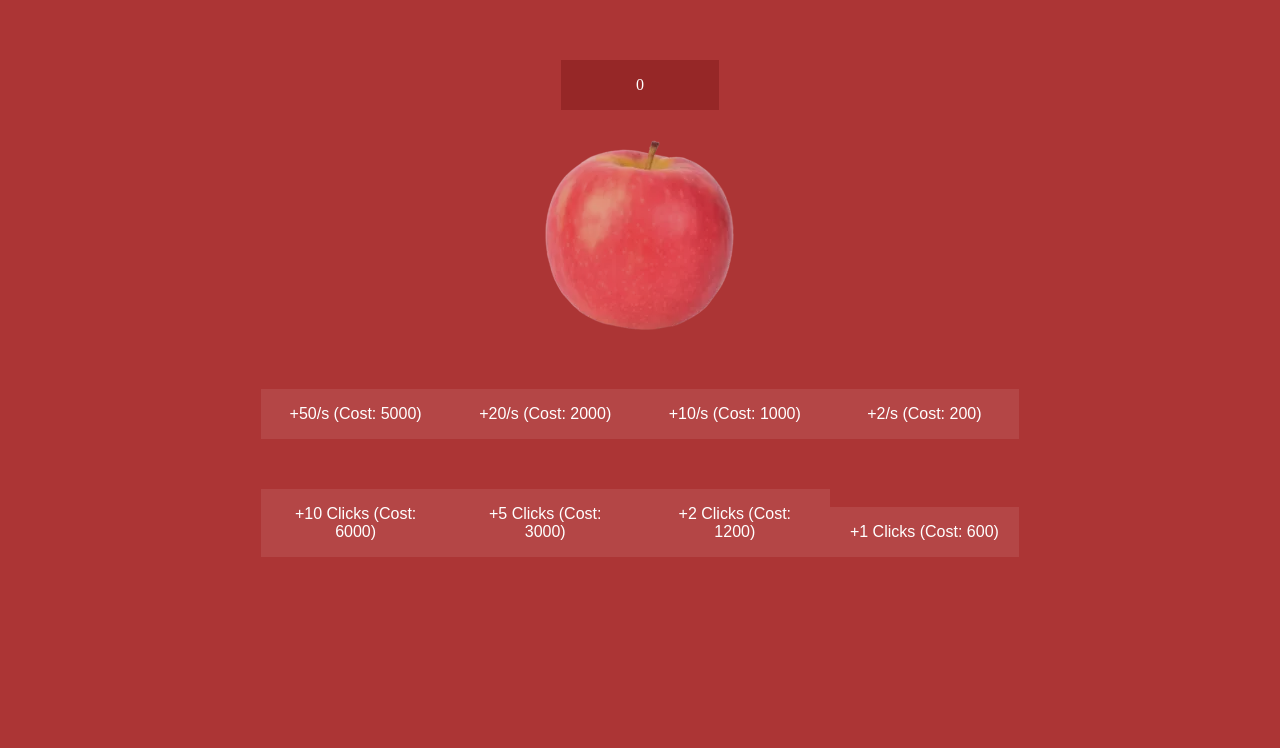
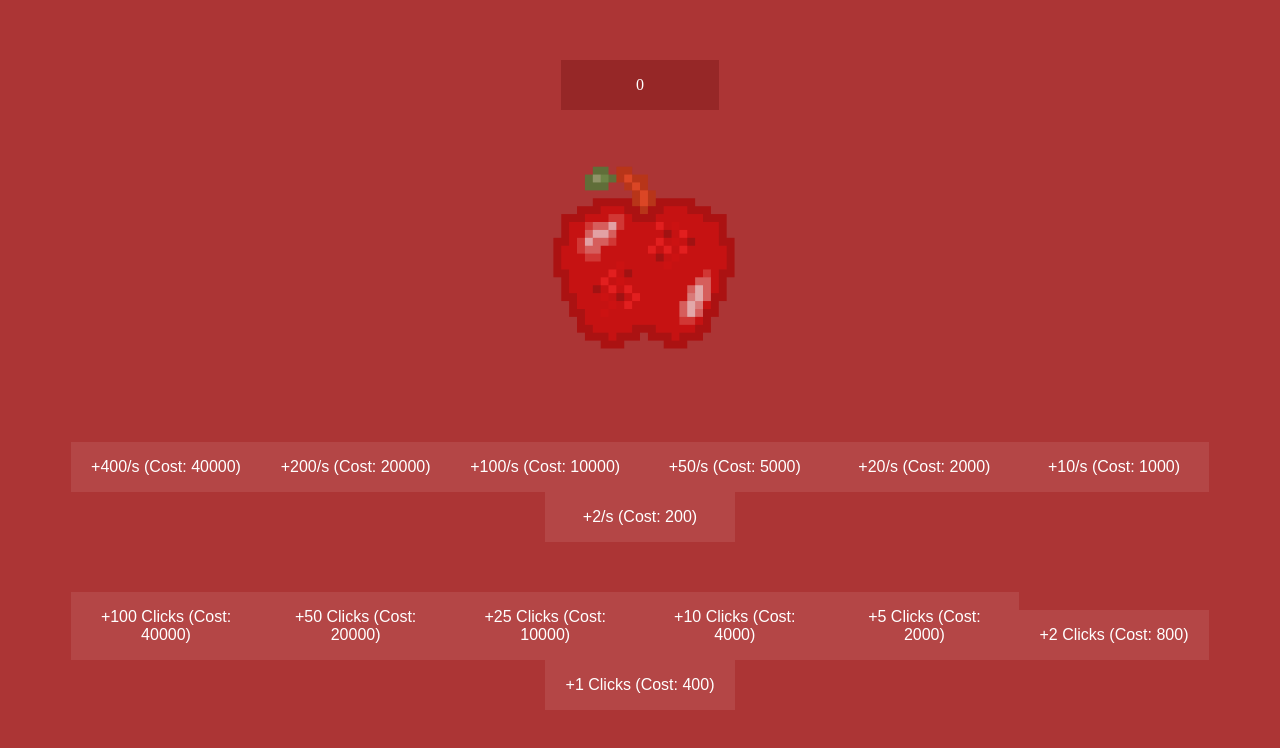
Before and after one commit to Sirbucket/apple-muncher, a website built with Vite: page index.html in a window 1280 px wide. Built offline with nearby package versions, Linux system fonts and the light colour scheme; files whose address does not match are found by name.

Commit message:
New image and some variable changes.

```diff
--- a/app/app.ts
+++ b/app/app.ts
@@ -1,23 +1,27 @@
 const image: HTMLDivElement = document.querySelector(".image");
 const score: HTMLDivElement = document.querySelector('.score');
+const Math_round = Math.round
+
 const ms: number = 500;
 const numMod: number = 200;
-const multMod: number = 1.25;
+const multMod: number = 1.1;
+
 let clicks: number = 0;
 let clickMod: number = 1;
 let currentClickMod: number = 1;
 
-const clickNums = [1,2,5,10];
-const buttonNums = [1,5,10,25];
-const clickNames = ["+1 Clicks","+2 Clicks","+5 Clicks","+10 Clicks"];
-const buttonNames = ["+2/s","+10/s","+20/s","+50/s"];
+const clickNums = [1, 2, 5, 10, 25, 50, 100];
+const buttonNums = [1, 5, 10, 25, 50, 100, 200];
+const clickNames = ["+1 Clicks", "+2 Clicks", "+5 Clicks", "+10 Clicks", "+25 Clicks", "+50 Clicks", "+100 Clicks"];
+const buttonNames = ["+2/s", "+10/s", "+20/s", "+50/s", "+100/s", "+200/s", "+400/s"];
 
 //Add 1 to clicks, convert clicks to a string as score's text content.
+
 const updateScore = (count: number) => {
 	for (let i = 0; i < count; ++i) {
 		++clicks;
 	}
-	score.textContent = Math.round(clicks).toString();
+	score.textContent = Math_round(clicks).toString();
 }
 
 //Marks button
@@ -33,7 +37,7 @@ const removeMark = (button: HTMLButtonElement, str: string) => {
 //Makes a button
 const makeButton = (number: number, str: string) => {
 	const button: HTMLButtonElement = document.createElement('button');
-	let cost: number = Math.round(number * numMod);
+	let cost: number = Math_round(number * numMod);
 	button.addEventListener("click", () => {
 		if (clicks >= cost) {
 			removeMark(button, "no");
@@ -41,10 +45,10 @@ const makeButton = (number: number, str: string) => {
 			setInterval(updateScore, ms, number);
 
 			clicks -= Math.round(number * numMod);
+			const newCost = Math_round(cost *= multMod)
 
-			const newCost = Math.round(cost *= multMod);
 			button.textContent = `${str} (Cost: ${newCost.toString()})`;
-			score.textContent = Math.round(clicks).toString();
+			score.textContent = Math_round(clicks).toString();
 		}
 		else {
 			removeMark(button, "yes");
@@ -58,18 +62,18 @@ const makeButton = (number: number, str: string) => {
 //Makes a button for adding clicks when you click.
 const makeClickerButton = (number: number, str: string) => {
 	const clickerButton: HTMLButtonElement = document.createElement('button');
-	let cost = number * (numMod * 3);
+	let cost = number * (numMod * 2);
 	clickerButton.addEventListener("click", () => {
 		if (clicks >= cost) {
 			removeMark(clickerButton, "no");
 			markButton(clickerButton, "yes");
 
-			currentClickMod += Math.round(clickMod * number);
+			currentClickMod += Math_round(clickMod * number);
 			clicks -= cost;
 
 			const newCost = Math.round(cost *= multMod);
 			clickerButton.textContent = `${str} (Cost: ${newCost.toString()})`;
-			score.textContent = Math.round(clicks).toString();
+			score.textContent = Math_round(clicks).toString();
 		}
 		else {
 			removeMark(clickerButton, "yes");
--- a/index.html
+++ b/index.html
@@ -16,7 +16,7 @@
 					0
 				</div>
 				<div class = "image">
-					<img src="./app/assets/apple2.webp" alt = "" decoding = "async" class="center">
+					<img src="./app/assets/apple.webp" alt = "" decoding = "async" class="center">
 				</div>
 				<div class = "buttons">
 				</div>
--- a/style.css
+++ b/style.css
@@ -18,6 +18,8 @@ body {
   margin-left: auto;
   margin-right: auto;
 	margin-top: 25px;
+	width: 20%;
+	height: 20%;
 	background-image: var(--current-image);
 }
 
```
Also changed, not shown: app/assets/apple.webp (added), app/assets/apple2.webp (deleted).
